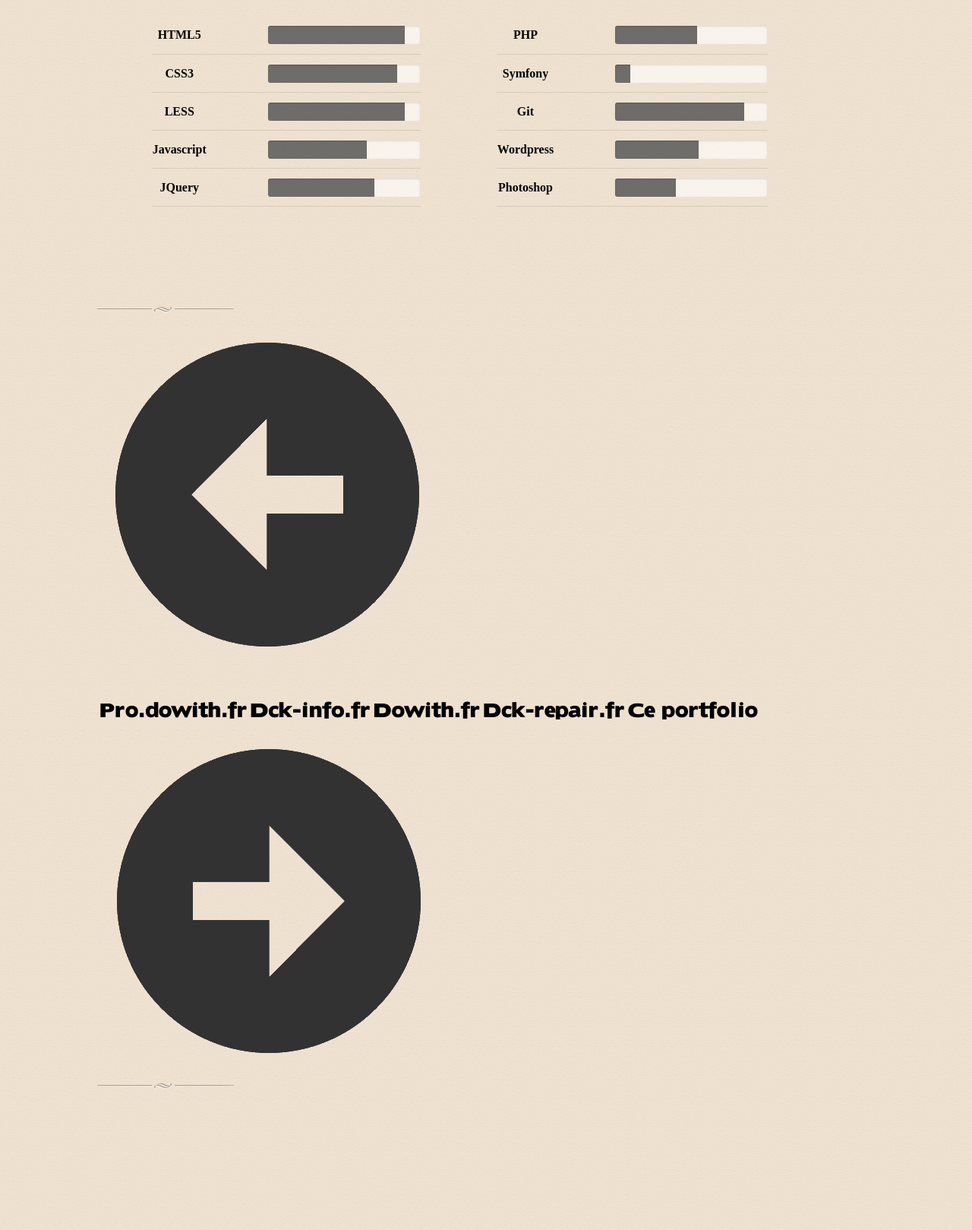
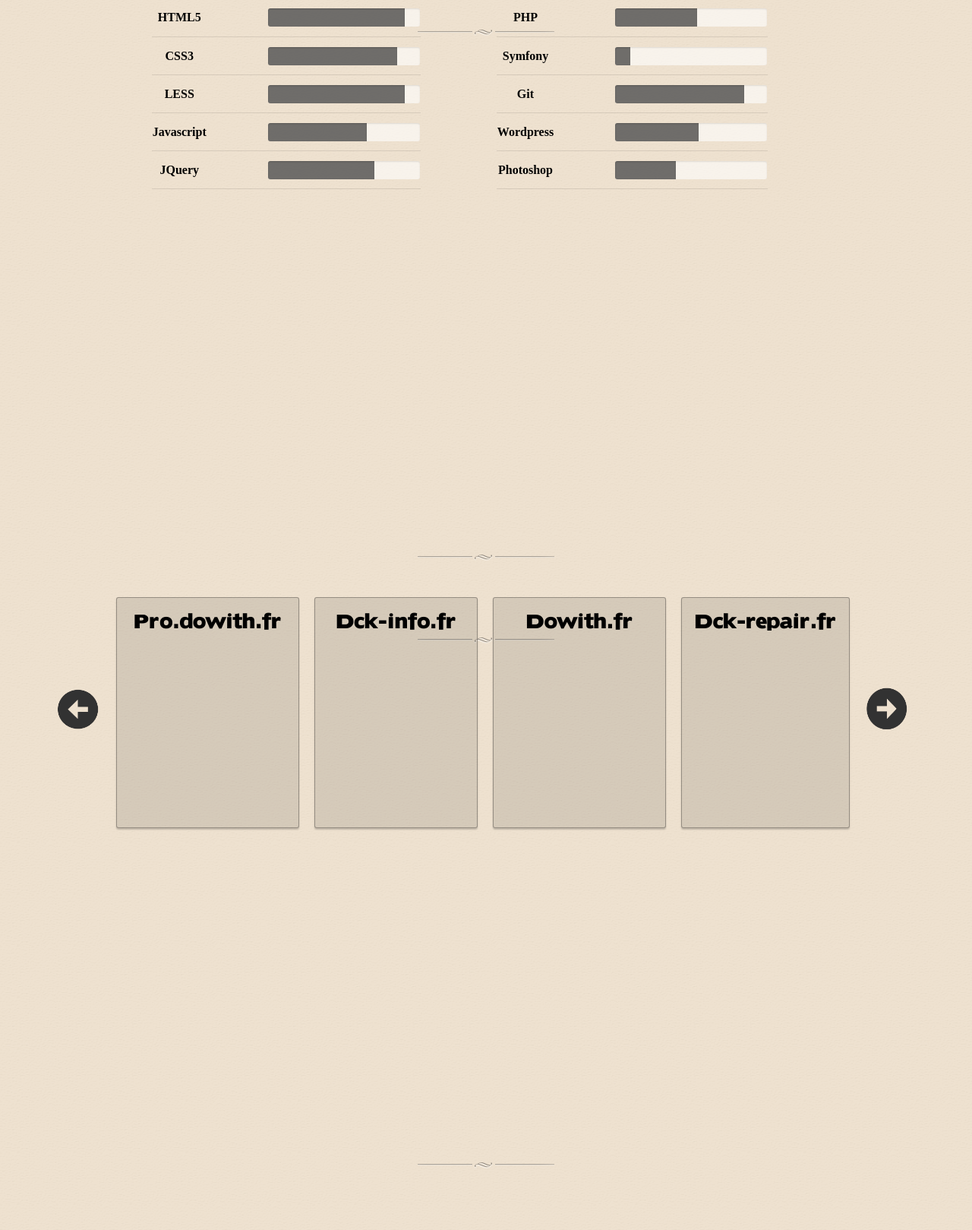
Before and after one commit to DCKT/dckt.github.com, a PHP site: page / in a window 1280 px wide. Shown: the part 1203-2822 px from the top of the page at 76% size. Run offline with PHP 8.4, Linux system fonts and the light colour scheme; lists and menus that the app fills with data are empty; style sheets or scripts are compiled from the project's sources.

Commit message:
Style for slider

```diff
--- a/style.less
+++ b/style.less
@@ -1,5 +1,5 @@
 @import "less/function.less";
-
+@import "less/lib.less";
 
 @font-face{
 	font-family: "GearedSlab-Light";
@@ -272,4 +240,74 @@
 		}
 
 	}
+
+	#contents3 {
+		#real {
+			#realisations {
+				padding-top: 85px;
+				position:absolute;
+				margin-top:22%;
+				width:1024px;
+				height:auto;
+				min-height: 430px;
+
+
+				#hide-tab {
+					width:1004px;
+					height:400px;
+					overflow: hidden;
+					position: absolute;
+					top:17%;
+					left:5px;
+					table {
+						position: absolute;
+						width:1250px;
+						border-spacing:20px;
+						position: absolute;
+						left:0px;
+
+						tr {
+
+							margin-top: -15px;
+							td {
+								width:250px;
+								height:300px;
+								border:1px solid rgba(0,0,0,0.3);
+								margin:10px;
+								.border-radius(3px);
+								.box-shadow(0px 2px 2px rgba(0,0,0,0.2));
+								background-color:rgba(0,0,0,0.1);
+								cursor: pointer;
+								text-align: center;
+
+								h1 {
+									margin-top: -140px;
+								}
+							}
+						}
+					}
+				}
+				#left-arrow {
+					margin-left:-55px;
+					margin-top: 140px;
+					width:60px;
+					height:40px;
+					cursor: pointer;
+					position: absolute;
+				}
+				#right-arrow {
+					margin-left:1010px;
+					margin-top: 140px;
+					width:60px;
+					height:40px;
+					cursor: pointer;
+					position: absolute;
+				}
+				#left-arrow img, #right-arrow img {
+					width:60px;
+					height:60px;
+				}
+			}
+		}
+	}
 }
```
Also changed, not shown: other parts of style.less (+16 -48 lines).
